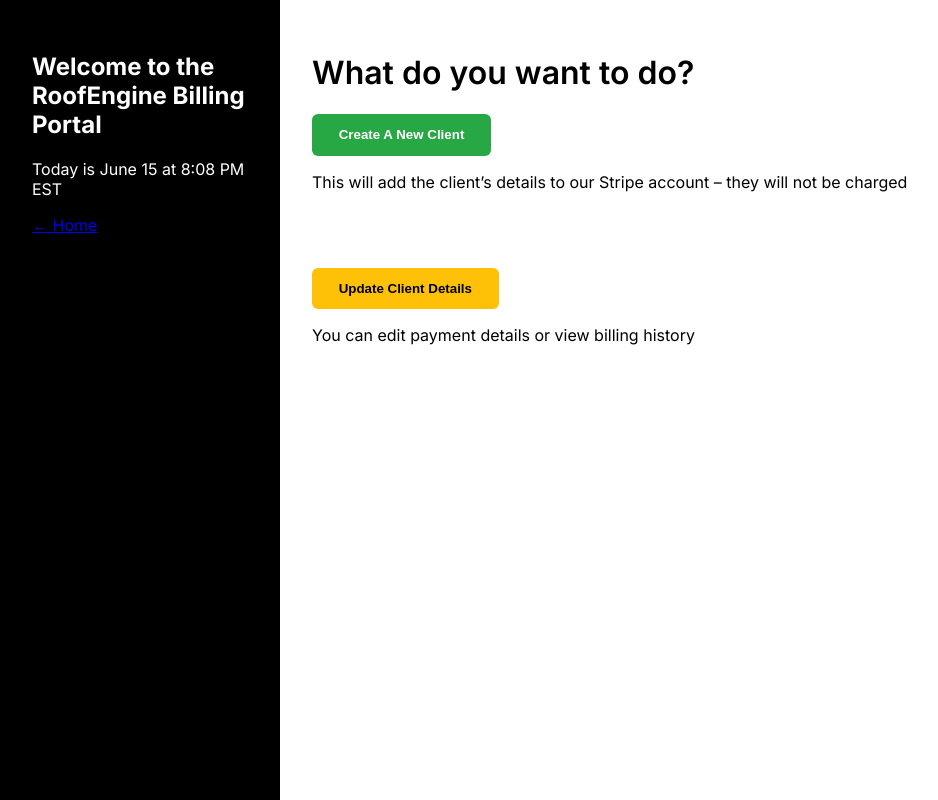
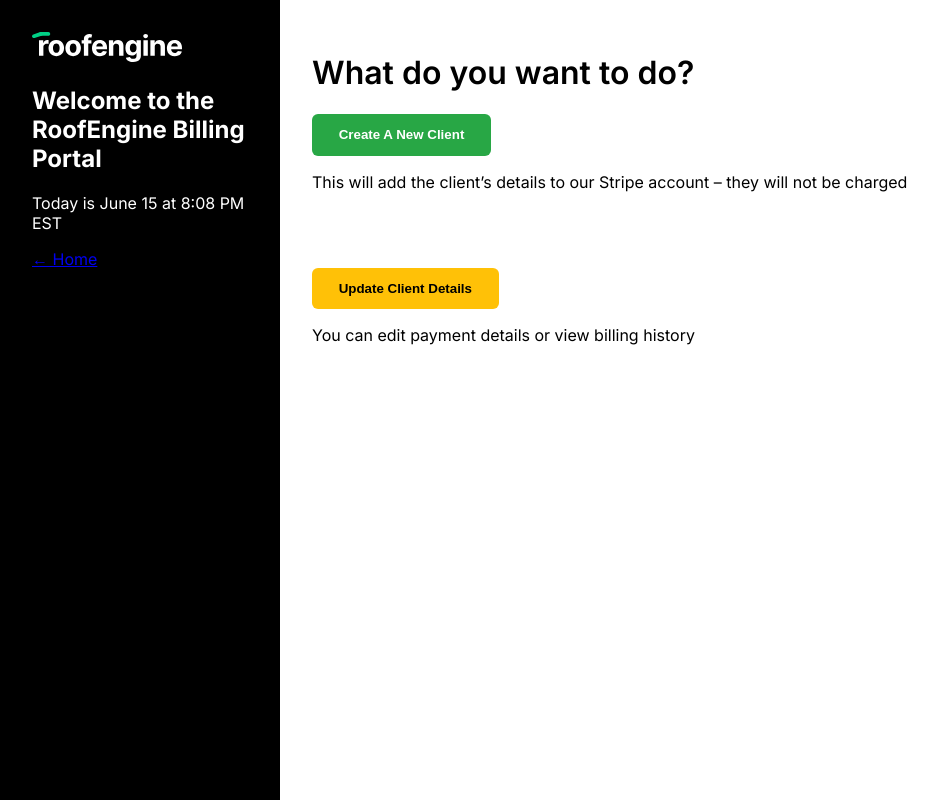
Before and after one commit to alex-roofengine/stripe-netlify-portal, a website: page public/index.html in a window 1280 px wide. Shown: the whole page, without its empty margins (0-938 px from the left). Drawn offline with Linux system fonts and the light colour scheme.

Commit message:
Update index.html

```diff
--- a/public/index.html
+++ b/public/index.html
@@ -17,11 +17,13 @@
   </style>
 </head>
 <body>
-   <div class="sidebar">
-    <h2>Welcome to the<br/>RoofEngine Billing Portal</h2>
-    <p id="timestamp"></p>
-    <a href="index.html" class="home">← Home</a>
-  </div>
+  <div class="sidebar">
+  <img src="assets/logo.svg" width="150" alt="RoofEngine" />
+  <h2>Welcome to the<br/>RoofEngine Billing Portal</h2>
+  <p id="timestamp"></p>
+  <p id="context"></p>
+  <a href="index.html" class="home">← Home</a>
+</div>
   <div class="content">
     <h1>What do you want to do?</h1>
     <button class="btn btn-green" onclick="location.href='create.html'">Create A New Client</button>
```
